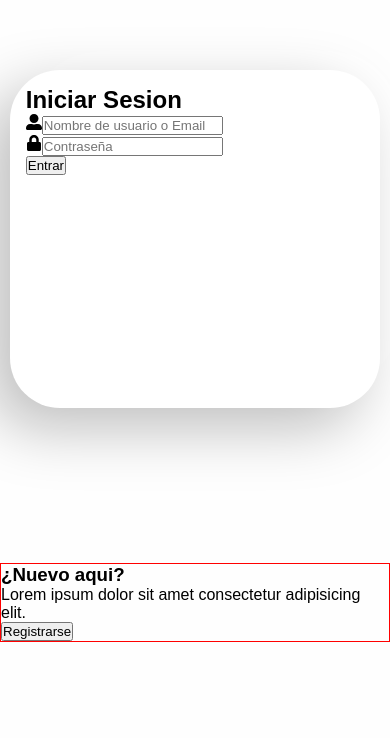
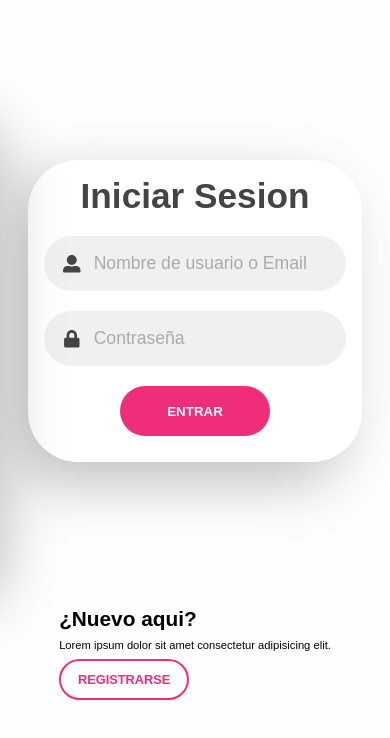
Before and after one commit to LMANMAI/ToDo-List, a React (Create React App) app: page / in a window 390 px wide. Shown: the top 738 px of the page. Built offline with nearby package versions, Linux system fonts and the light colour scheme.

Commit message:
Finish the auth page, is responsive now

```diff
--- a/src/pages/Auth/Login/index.jsx
+++ b/src/pages/Auth/Login/index.jsx
@@ -7,26 +7,112 @@ import AuthContext from "../../../context/auth/authContext";
 import AnimationContext from "../../../context/animations/AnimationContext";
 
 const FormularioContainer = styled.form`
-  //border: 1px solid blue;
-  width: 95%;
-  height: 40vh;
+  width: 100%;
+  height: fit-content;
   border-radius: 50px;
   background-color: #fff;
   box-shadow: -20px 20px 60px #bebebe, 20px -20px 60px #ffffff;
   padding: 1rem;
-  position: absolute;
   z-index: 1;
-  top: 70px;
-  transition: .3s ease-in-out;
+  margin: 1rem;
   transform: ${(props) => props.position};
+  display: flex;
+  flex-direction: column;
+  align-items: center;
+  @media (min-width: 768px) {
+    //border: 1px solid red;
+  }
+`;
+const Content = styled.div`
+  /* padding-right: 15%;
+  */
 
-  @media( min-width: 768px){
+  h3 {
+    font-size: 1.3rem;
+  }
+  p {
+    font-size: 0.7rem;
+    padding: 0.5rem 0;
+  }
+`;
 
+const Titulo = styled.h2`
+  font-size: 2.2rem;
+  color: #444;
+  margin-bottom: 10px;
+`;
+
+const InputField = styled.div`
+  max-width: 380px;
+  width: 100%;
+  height: 55px;
+  background-color: #f0f0f0;
+  margin: 10px 0;
+  border-radius: 50px;
+  display: grid;
+  grid-template-columns: 15% 85%;
+  padding: 0 0.4rem;
+  outline: none;
+  svg {
+    justify-self: center;
+    align-self: center;
+    color: #444;
+    font-size: 1.1rem;
+  }
+  input {
+    background: none;
+    outline: none;
+    border: none;
+    line-height: 1;
+    font-weight: 600;
+    font-size: 1.1rem;
+    color: #333;
+
+    &::focus svg {
+      background-color: #f02d7b;
+    }
+    &::placeholder {
+      font-weight: 500;
+      color: #aaa;
+    }
+  }
+`;
+
+const Button = styled.input`
+  width: 150px;
+  height: 50px;
+  border-radius: 55px;
+  border: none;
+  outline: none;
+  color: #fff;
+  text-transform: uppercase;
+  font-weight: 600;
+  margin: 10px 0;
+  transition: 0.5s;
+  cursor: pointer;
+  background: transparent;
+  background-color: #f02d7b;
+  &:hover {
+    background-color: #cc0f5b;
+  }
+`;
+const ButtonSec = styled(Button)`
+  margin: 0;
+  background: none;
+  border: 2px solid #f02d7b;
+  width: 130px;
+  height: 41px;
+  font-weight: 600;
+  font-size: 0.8rem;
+  color: #f02d7b;
+  text-align: center;
+  &:hover{
+    color: white;
   }
 `;
 const Login = (props) => {
   const animaContext = useContext(AnimationContext);
-  const { panel } = animaContext;
+  const { panel, movePanelAuth } = animaContext;
 
   const authContext = useContext(AuthContext);
   const { mensaje, autenticado, cargandoSpin, loginUser } = authContext;
@@ -64,13 +150,11 @@ const Login = (props) => {
   }, [mensaje, autenticado, props.history]);
 
   return (
-    <FormularioContainer
-      onSubmit={handleSubmit}
-      position={panel ? "translateX(150%)" : "translateX(0px)"}
-    >
-      <h2 className="titulo">Iniciar Sesion</h2>
+    <>
+      <FormularioContainer onSubmit={handleSubmit}>
+        <Titulo>Iniciar Sesion</Titulo>
         {alerta ? <div className={alerta.categoria}>{alerta.msg}</div> : null}
-      <div className="input_field">
+        <InputField>
           <FaUserAlt />
           <input
             type="email"
@@ -79,9 +163,9 @@ const Login = (props) => {
             onChange={handleChange}
             placeholder="Nombre de usuario o Email"
           />
-      </div>
+        </InputField>
 
-      <div className="input_field">
+        <InputField>
           <FaLock />
           <input
             type="password"
@@ -90,9 +174,19 @@ const Login = (props) => {
             onChange={handleChange}
             placeholder="Contraseña"
           />
-      </div>
-      <input type="submit" className="btn primario" value="Entrar" />
+        </InputField>
+        <Button type="submit" value="Entrar" />
       </FormularioContainer>
+      <Content>
+        <h3>¿Nuevo aqui?</h3>
+        <p>Lorem ipsum dolor sit amet consectetur adipisicing elit. </p>
+        <ButtonSec
+          onClick={() => movePanelAuth()}
+          id="sing-up-btn"
+          value="Registrarse"
+        />
+      </Content>
+    </>
   );
 };
 
--- a/src/pages/Auth/Signin/index.jsx
+++ b/src/pages/Auth/Signin/index.jsx
@@ -6,26 +6,114 @@ import AlertaContext from "../../../context/alertas/alertaContext";
 import AuthContext from "../../../context/auth/authContext";
 import AnimationContext from "../../../context/animations/AnimationContext";
 
-const FormularioContainer = styled.form`
-  //border: 1px solid blue;
-  width: 95%;
-  height: 40vh;
+const FormularioContainer = styled.div`
+  width: 100%;
+  height: fit-content;
   border-radius: 50px;
-  margin-right: 1rem;
   box-shadow: 20px 20px 60px #bebebe, -20px -20px 60px #ffffff;
   padding: 1rem;
-  position: absolute;
   background-color: #ffffff;
-  top: 70px;
-  left: 12px;
-  transition: .3s ease-in-out;
   transform: ${(props) => props.position};
-  // display: none;
+  display: flex;
+  flex-direction: column;
+  margin: 1rem;
+  align-items: center;
+  @media (min-width: 768px) {
+    /* width: 30%; */
+  }
 `;
 
+const Content = styled.div`
+  /* padding-right: 15%;
+  */
+
+  h3 {
+    font-size: 1.3rem;
+  }
+  p {
+    font-size: 0.7rem;
+    padding: 0.5rem 0;
+  }
+`;
+
+const Titulo = styled.h2`
+  font-size: 2.2rem;
+  color: #444;
+  margin-bottom: 10px;
+`;
+
+const InputField = styled.div`
+  max-width: 380px;
+  width: 100%;
+  height: 55px;
+  background-color: #f0f0f0;
+  margin: 10px 0;
+  border-radius: 50px;
+  display: grid;
+  grid-template-columns: 15% 85%;
+  padding: 0 0.4rem;
+  outline: none;
+  svg {
+    justify-self: center;
+    align-self: center;
+    color: #444;
+    font-size: 1.1rem;
+  }
+  input {
+    background: none;
+    outline: none;
+    border: none;
+    line-height: 1;
+    font-weight: 600;
+    font-size: 1.1rem;
+    color: #333;
+
+    &::focus svg {
+      background-color: #f02d7b;
+    }
+    &::placeholder {
+      font-weight: 500;
+      color: #aaa;
+    }
+  }
+`;
+
+const Button = styled.input`
+  width: 150px;
+  height: 50px;
+  border-radius: 55px;
+  border: none;
+  outline: none;
+  color: #fff;
+  text-transform: uppercase;
+  font-weight: 600;
+  margin: 10px 0;
+  transition: 0.5s;
+  cursor: pointer;
+  background: transparent;
+  background-color: #f02d7b;
+  &:hover {
+    background-color: #cc0f5b;
+  }
+`;
+
+const ButtonSec = styled(Button)`
+  margin: 0;
+  background: none;
+  border: 2px solid #f02d7b;
+  width: 130px;
+  height: 41px;
+  font-weight: 600;
+  font-size: 0.8rem;
+  color: #f02d7b;
+  text-align: center;
+  &:hover {
+    color: white;
+  }
+`;
 const SignIn = (props) => {
   const animaContext = useContext(AnimationContext);
-  const { panel } = animaContext;
+  const { panel, movePanelAuth } = animaContext;
   //contexts
   const alertaContext = useContext(AlertaContext);
   const { alerta, mostrarAlerta } = alertaContext;
@@ -89,13 +177,11 @@ const SignIn = (props) => {
   };
 
   return (
-    <FormularioContainer
-      onSubmit={handleSubmit}
-      position={!panel ? "translateX(-150%)" : "translateX(0px)"}
-    >
+    <>
+      <FormularioContainer onSubmit={handleSubmit}>
         {alerta ? <div className={alerta.categoria}>{alerta.msg}</div> : null}
-      <h2 className="titulo">Obtener una Cuenta</h2>
-      <div className="input_field">
+        <Titulo>Obtener una Cuenta</Titulo>
+        <InputField>
           <FaUserAlt />
           <input
             type="text"
@@ -104,9 +190,9 @@ const SignIn = (props) => {
             onChange={handleChange}
             placeholder="Nombre de usuario"
           />
-      </div>
+        </InputField>
 
-      <div className="input_field">
+        <InputField>
           <FaEnvelope />
           <input
             type="email"
@@ -115,9 +201,9 @@ const SignIn = (props) => {
             onChange={handleChange}
             placeholder="Email"
           />
-      </div>
+        </InputField>
 
-      <div className="input_field">
+        <InputField>
           <FaLock />
           <input
             type="password"
@@ -126,9 +212,9 @@ const SignIn = (props) => {
             onChange={handleChange}
             placeholder="Contraseña"
           />
-      </div>
+        </InputField>
 
-      <div className="input_field">
+        <InputField>
           <FaLock />
           <input
             type="password"
@@ -137,9 +223,15 @@ const SignIn = (props) => {
             onChange={handleChange}
             placeholder="Repetir Contraseña"
           />
-      </div>
-      <input type="submit" className="btn primario" value="Continuar" />
+        </InputField>
+        <Button type="submit" value="Continuar" />
       </FormularioContainer>
+      <Content>
+        <h3>¿Ya tienes una cuenta?</h3>
+        <p>Lorem ipsum dolor sit amet consectetur adipisicing elit. </p>
+        <ButtonSec onClick={() => movePanelAuth()} value=" Registrarse" />
+      </Content>
+    </>
   );
 };
 
--- a/src/pages/Auth/index.jsx
+++ b/src/pages/Auth/index.jsx
@@ -15,105 +15,67 @@ const PanelContainer = styled.div`
   height: 100%;
   position: relative;
   overflow: hidden;
-  display: grid;
-  grid-template-rows: 2fr 1fr;
+  display: flex;
 `;
-const FormularioContainer = styled.div`
-  /* position: relative;
-  bottom: 20px; */
-  z-index: 0;
+
+const ButtonContainer = styled.div`
+  z-index: 2;
+  /* display: grid;
+  grid-template-rows: 2fr 1fr; */
+  margin: 0 auto;
+`;
+const ContentRight = styled.div`
+  //border: 1px solid red;
+  height: 100vh;
+  padding: 1rem;
+  transition: 0.4s 0.6s ease-in-out;
+  transform: ${(props) => props.position};
   display: flex;
+  flex-direction: column;
+  align-items: center;
+  justify-content: space-evenly;
+  @media (min-width: 768px) {
+    margin: 0 auto;
+  }
+`;
+const ContentLeft = styled.div`
+  //border: 1px solid green;
+  height: 100vh;
+  position: absolute;
+  top: 0;
+  padding: 1rem;
+  transition: 0.4s 0.6s ease-in-out;
+  transform: ${(props) => props.position};
+  display: flex;
+  flex-direction: column;
   justify-content: space-evenly;
   align-items: center;
-  flex-direction: column;
-  height: 100%;
-  width: 100vw;
+  @media (min-width: 768px) {
+    margin: 0 auto;
+  }
 `;
-const ButtonContainer = styled.div`
-  z-index: 2;
-`;
-const Button = styled.div``;
-const ContentRight = styled.div`
-  border: 1px solid red;
-  position: absolute;
-  transition: .3s ease-in-out;
-  transform: ${(props) => props.position};
-`;
-const ContentLeft = styled.div`
-border: 1px solid green;
-position: absolute;
-transition: .3s ease-in-out;
-  transform: ${(props) => props.position};
-`;
+
 function AuthPage() {
   const animaContext = useContext(AnimationContext);
-  const { panel, movePanelAuth } = animaContext;
+  const { panel } = animaContext;
   return (
-    <>
     <Container>
       <PanelContainer>
-          <FormularioContainer>
+        <ButtonContainer>
+          <ContentRight
+            position={panel ? "translateX(100vw)" : "translateX(0px)"}
+          >
             <Login />
-            <SignIn />
-          </FormularioContainer>
-
-          <ButtonContainer>
-            {/* <Button onClick={() => movePanelAuth()}>Boton</Button> */}
-
-            <ContentRight position={panel ? "translateX(150%)" : "translateX(0px)"}>
-              <h3>¿Nuevo aqui?</h3>
-              <p>Lorem ipsum dolor sit amet consectetur adipisicing elit. </p>
-              <button
-                className="btn transparent"
-                onClick={() => movePanelAuth()}
-                id="sing-up-btn"
-              >
-                Registrarse
-              </button>
           </ContentRight>
 
-            <ContentLeft position={!panel ? "translateX(-150%)" : "translateX(0px)"}>
-              <h3>¿Ya tienes una cuenta?</h3>
-              <p>Lorem ipsum dolor sit amet consectetur adipisicing elit. </p>
-              <button
-                className="btn transparent"
-                onClick={() => movePanelAuth()}
-                id="sing-up-btn"
+          <ContentLeft
+            position={!panel ? "translateX(-100vw)" : "translateX(0px)"}
           >
-                Registrarse
-              </button>
+            <SignIn />
           </ContentLeft>
         </ButtonContainer>
       </PanelContainer>
     </Container>
-
-      {/* <div className={panel ? "container sign_up_mode" : "container"}>
-
-          <div className="form_container"></div>
-
-        <Login />
-          <SignIn />
-        <div className="panel_container">
-          <div className="panel panel-left">
-             <div className="content">
-              <h3>¿Nuevo aqui?</h3>
-              <p>Lorem ipsum dolor sit amet consectetur adipisicing elit. </p>
-              <button
-                className="btn transparent"
-                // onClick={() => movePanelAuth()}
-                id="sing-up-btn"
-              >
-                Registrarse
-              </button>
-            </div>
-          </div>
-
-          <div className="panel right-panel">
-
-          </div>
-        </div>
-      </div> */}
-    </>
   );
 }
 
```
Also changed, not shown: 1 other file (tests, documents, lock files or other folders). Lines whose indentation alone changed are shown as unchanged.
